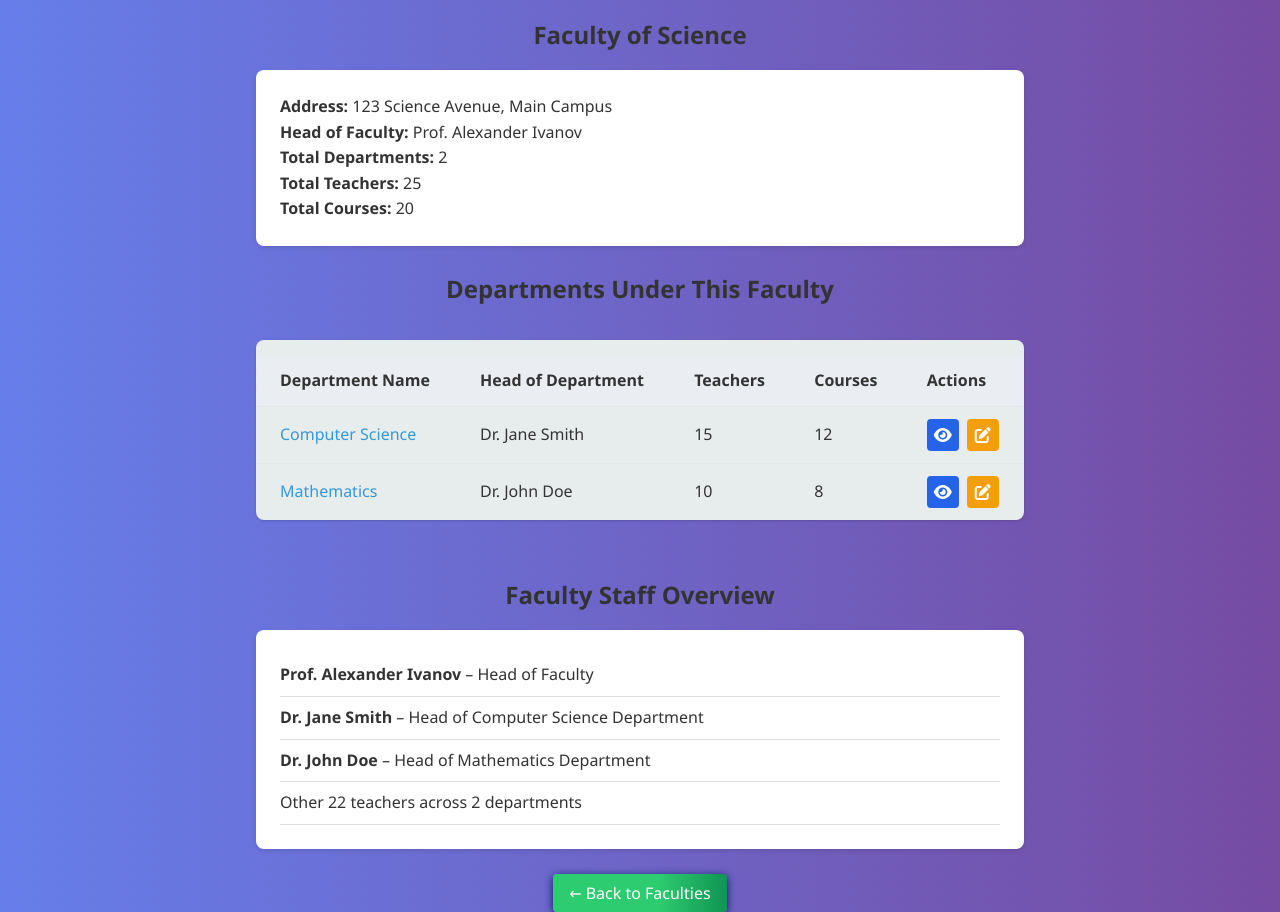
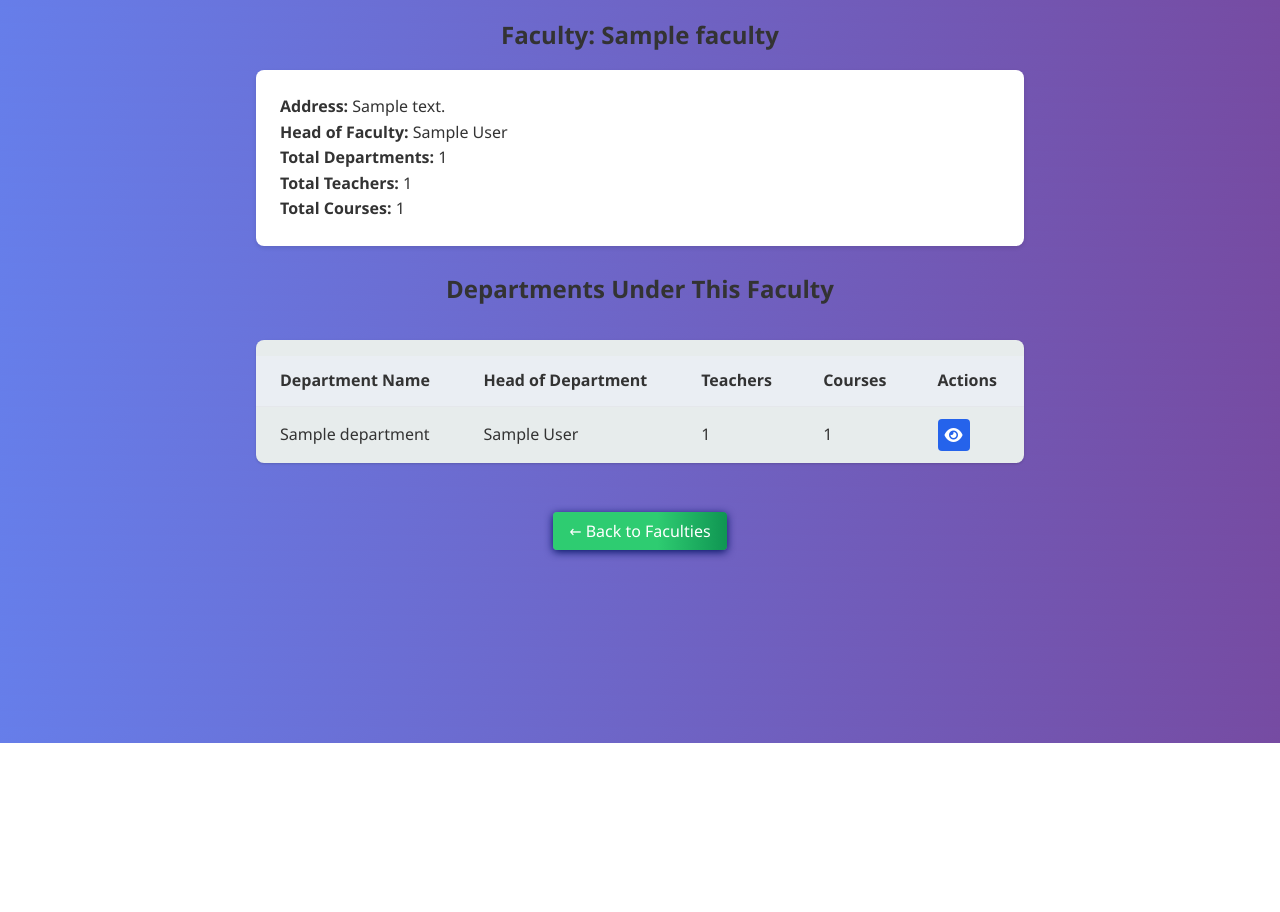
Before and after one commit to Yaneww11/collegeSystem, a Django app: page /faculties/faculty-details/1/ in a window 1280 px wide. Shown: the part 57-969 px from the top of the page. After the commit the page ends 800 px from the top, so only its background shows below. Run offline with Django 5.2, Linux system fonts and the light colour scheme; a user stored in the database is signed in; tables that the repository leaves empty hold one stand-in row (values such as "Sample post"); some libraries are stand-ins or nearby versions.

Commit message:
Update: Configured the display pages for every section, added changes to the models

```diff
--- a/collegeSystem/main_app/forms.py
+++ b/collegeSystem/main_app/forms.py
@@ -73,11 +73,11 @@ class TeacherForm(forms.ModelForm):
 class SemesterProgramForm(forms.ModelForm):
     class Meta:
         model = SemesterProgram
-        fields = ['semester', 'year', 'college']
+        fields = ['semester', 'year', 'department']
         widgets = {
             'semester': forms.TextInput(attrs={'class': 'form-control'}),
             'year': forms.NumberInput(attrs={'class': 'form-control'}),
-            'college': forms.Select(attrs={'class': 'form-select'}),
+            'department': forms.Select(attrs={'class': 'form-select'}),
         }
 
 
--- a/collegeSystem/main_app/models.py
+++ b/collegeSystem/main_app/models.py
@@ -41,6 +41,14 @@ class Faculty(models.Model):
         related_name='faculties',
         null=True,
         blank=True
+    )
+
+    head = models.OneToOneField(
+        to='Teacher',
+        on_delete=models.SET_NULL,
+        null=True,
+        blank=True,
+        related_name='head_of_faculty'
     )
 
     def __str__(self):
@@ -119,12 +127,12 @@ class SemesterProgram(models.Model):
 
     year = models.PositiveIntegerField()
 
-    college = models.ForeignKey( # change to department?
-        to='College',
+    department = models.ForeignKey(
+        to='Department',
         on_delete=models.CASCADE,
         related_name='semester_programs',
         null=True,
-        blank=True,
+        blank=True
     )
 
     def __str__(self):
@@ -181,6 +189,14 @@ class Student(models.Model):
         related_name='student_profile'
     )
 
+    faculty = models.ForeignKey(
+        to='Faculty',
+        on_delete=models.CASCADE,
+        related_name='students',
+        null=True,
+        blank=True
+    )
+
     enrolled_courses = models.ManyToManyField(
         to='Course',
         through='Enrollment',
@@ -213,10 +229,19 @@ class Teacher(models.Model):
         related_name='teachers',
     )
 
+    faculty = models.ForeignKey(
+        Faculty,
+        on_delete=models.CASCADE,
+        related_name='teachers',
+        null=True,
+        blank=True
+    )
+
     description = models.TextField(
         blank=True,
         null=True
     )
 
     def __str__(self):
-        return self.profile.user.get_full_name()
+        full_name = self.profile.user.get_full_name()
+        return full_name if full_name else self.profile.user.username
--- a/static/js/app.js
+++ b/static/js/app.js
@@ -42,7 +42,7 @@ function setupEventListeners() {
         showModal('register-modal');
     });
 
-    document.getElementById('logout-btn').addEventListener('click', logout);
+    // document.getElementById('logout-btn').addEventListener('click', logout);
 }
 
 function renderPage(page) {
--- a/templates/courses/course-details.html
+++ b/templates/courses/course-details.html
@@ -16,7 +16,7 @@
                     <p><strong>Instructor:</strong> <a href="{% url 'teacher-details' course.teacher.profile.pk %}">{{ course.teacher.profile.user.get_full_name }}</a></p>
                 {% endif %}
                 <p><strong>Semester:</strong> {{ course.semester_program.semester }} {{ course.semester_program.year }}</p>
-                <p><strong>Enrolled Students:</strong> {{ course.students.count }}</p>
+                <p><strong>Enrolled Students:</strong> {{ course.semester_program.students.count }}</p>
                 <p><strong>Description:</strong> {{ course.description|linebreaks }}</p>
             </div>
 
--- a/templates/departments/department-details.html
+++ b/templates/departments/department-details.html
@@ -31,8 +31,8 @@
                     <tbody>
                     {% for course in department.courses.all %}
                         <tr>
-                            <td><a href="#" class="course-link">{{ course.name }}</a></td>
-                            <td>{{ course.teacher }}</td>
+                            <td><a href="{% url 'course-details' course.pk %}" class="course-link">{{ course.name }}</a></td>
+                            <td><a href="{% url 'teacher-details' course.teacher.pk %}" class="teacher-link">{{ course.teacher }}</a></td>
                             <td>{{ course.credits }}</td>
                         </tr>
                     {% empty %}
@@ -49,7 +49,7 @@
             <h2>Teachers</h2>
             <ul class="simple-list card">
                 {% for teacher in department.teachers.all %}
-                    <li><a href="{% url 'teacher-details' teacher.id %}" class="teacher-link">{{ teacher }}</a></li>
+                    <li><a href="{% url 'teacher-details' teacher.profile.pk %}" class="teacher-link">{{ teacher }}</a></li>
                 {% empty %}
                     <li class="text-center">No teachers available</li>
                 {% endfor %}
--- a/templates/faculties/faculty-details.html
+++ b/templates/faculties/faculty-details.html
@@ -6,14 +6,14 @@
 {% block content %}
     <main id="content">
         <section class="faculty-info-section">
-        <h1>Faculty of Science</h1>
+            <h1>Faculty: {{ faculty.name }}</h1>
 
             <div class="faculty-info card">
-            <p><strong>Address:</strong> 123 Science Avenue, Main Campus</p>
-            <p><strong>Head of Faculty:</strong> Prof. Alexander Ivanov</p>
-            <p><strong>Total Departments:</strong> 2</p>
-            <p><strong>Total Teachers:</strong> 25</p>
-            <p><strong>Total Courses:</strong> 20</p>
+                <p><strong>Address:</strong> {{ faculty.college.address }}</p>
+                <p><strong>Head of Faculty:</strong> {{ faculty.head }}</p>
+                <p><strong>Total Departments:</strong> {{ faculty.departments.count }}</p>
+                <p><strong>Total Teachers:</strong> {{ faculty.teachers.count }}</p>
+                <p><strong>Total Courses:</strong> {{ faculty.students.count }}</p>
             </div>
 
         </section>
@@ -32,59 +32,33 @@
                     </tr>
                     </thead>
                     <tbody>
+                    {% for department in faculty.departments.all %}
                         <tr>
-                    <td><a href="#" class="department-link">Computer Science</a></td>
-                    <td>Dr. Jane Smith</td>
-                    <td>15</td>
-                    <td>12</td>
+                            <td>{{ department }}</td>
+                            <td>{{ department.head }}</td>
+                            <td>{{ department.teachers.count }}</td>
+                            <td>{{ department.courses.count }}</td>
                             <td>
                                 <div class="action-buttons">
-                            <a href="../departments/department-details.html" class="action-btn view-btn"
+                                    <a href="{% url 'department-details' department.pk %}" class="action-btn view-btn"
                                        title="View Department">
                                         <i class="fas fa-eye"></i>
-                            </a>
-                            <a href="../departments/edit-department.html" class="action-btn edit-btn"
-                               title="Edit Department">
-                                <i class="fas fa-edit"></i>
                                     </a>
                                 </div>
                             </td>
                         </tr>
+                    {% empty %}
                         <tr>
-                    <td><a href="#" class="department-link">Mathematics</a></td>
-                    <td>Dr. John Doe</td>
-                    <td>10</td>
-                    <td>8</td>
-                    <td>
-                        <div class="action-buttons">
-                            <a href="#" class="action-btn view-btn"
-                               title="View Department">
-                                <i class="fas fa-eye"></i>
-                            </a>
-                            <a href="#" class="action-btn edit-btn"
-                               title="Edit Department">
-                                <i class="fas fa-edit"></i>
-                            </a>
-                        </div>
-                    </td>
+                            <td colspan="5">No departments available.</td>
                         </tr>
+                    {% endfor %}
                     </tbody>
                 </table>
             </div>
         </section>
 
-    <section class="faculty-staff-section">
-        <h2>Faculty Staff Overview</h2>
-        <ul class="simple-list card">
-            <li><strong>Prof. Alexander Ivanov</strong> – Head of Faculty</li>
-            <li><strong>Dr. Jane Smith</strong> – Head of Computer Science Department</li>
-            <li><strong>Dr. John Doe</strong> – Head of Mathematics Department</li>
-            <li>Other 22 teachers across 2 departments</li>
-        </ul>
-
         <div class="form-actions">
             <a href="{% url 'faculties' %}" class="btn secondary">← Back to Faculties</a>
         </div>
-    </section>
     </main>
 {% endblock content %}
--- a/templates/programs/programs.html
+++ b/templates/programs/programs.html
@@ -32,10 +32,8 @@
                     <tbody>
                     {% for program in programs %}
                         <tr>
-                            <td>{{ program.semester }}</td>
-                            {% comment %} using current model, switch to name? {% endcomment %}
-                            <td>{{ program.college.name }}</td>
-                            {% comment %} using current model, switch to department.name {% endcomment %}
+                            <td>{{ program }}</td>
+                            <td>{{ program.department }}</td>
                             <td>{{ program.semester }}</td>
                             <td>{{ program.year }}</td>
                             <td>
```
Also changed, not shown: collegeSystem/main_app/admin.py (+7 -7 lines), templates/programs/program-details.html (+4 -6 lines), templates/students/student-details.html (+9 -7 lines), collegeSystem/main_app/migrations/0008_student_faculty.py (added), collegeSystem/main_app/migrations/0009_remove_semesterprogram_college_and_more.py (added), collegeSystem/main_app/migrations/0010_faculty_head.py (added), collegeSystem/main_app/migrations/0011_teacher_faculty.py (added). Lines whose indentation alone changed are shown as unchanged.
